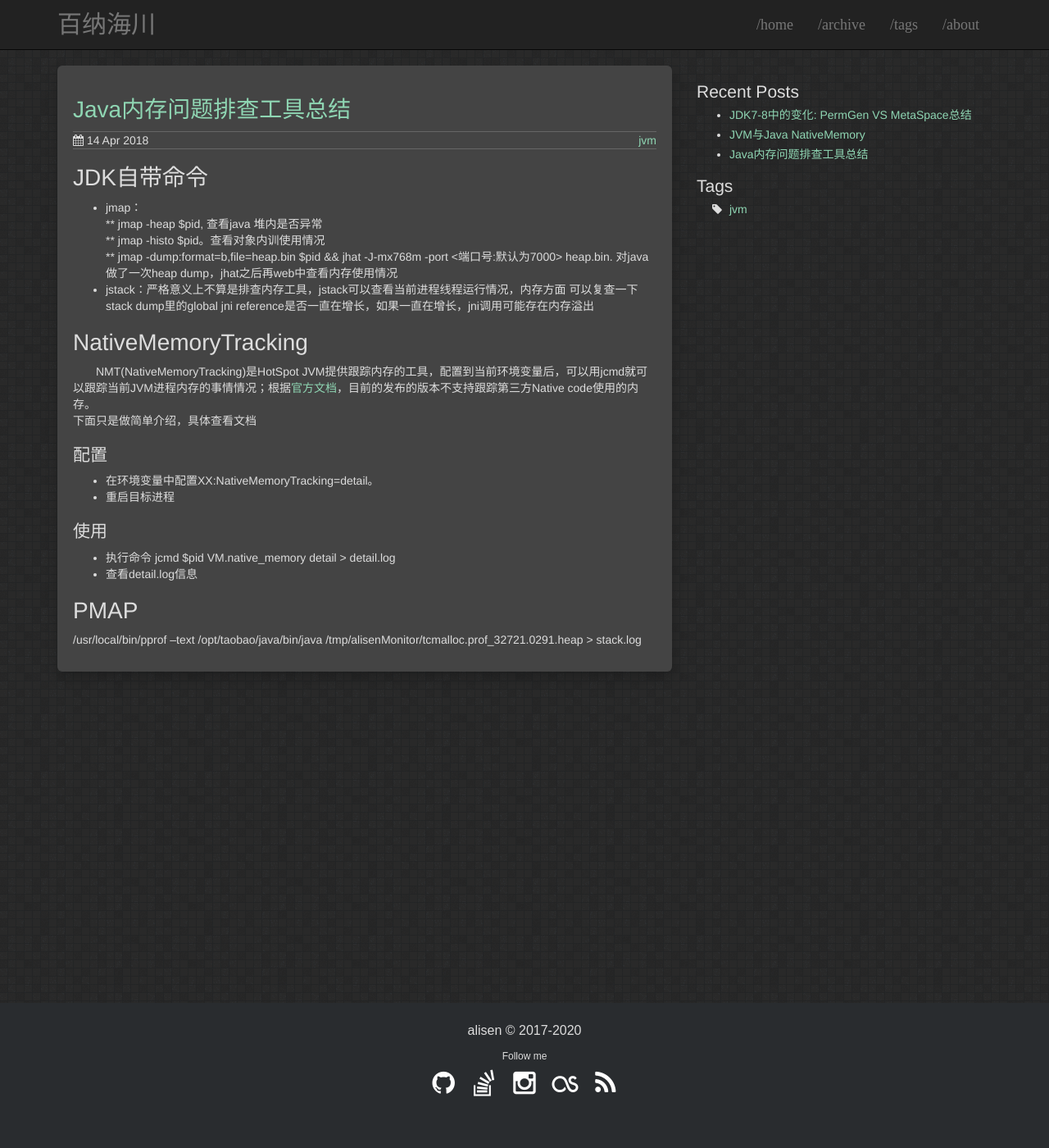
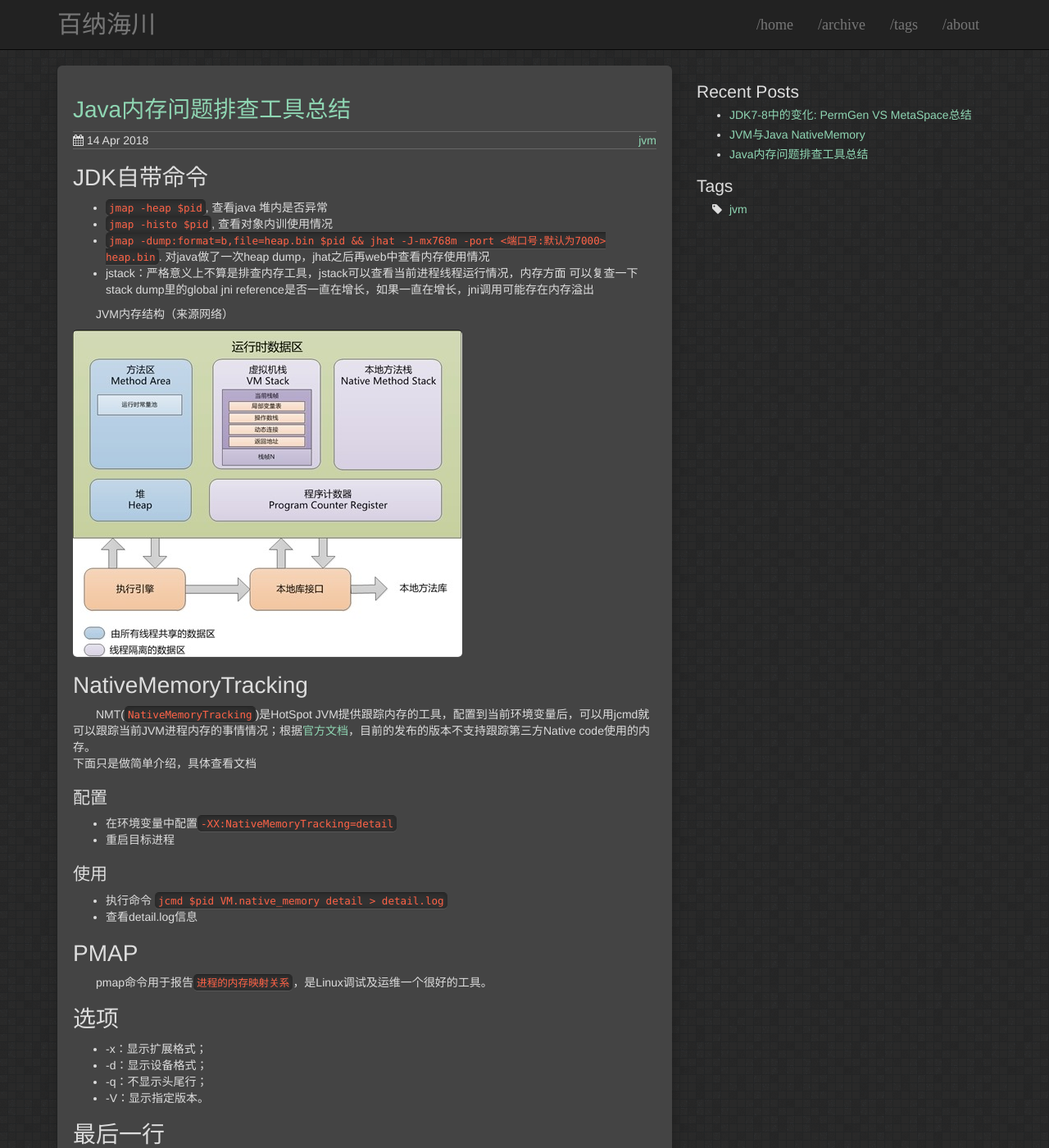
Before and after one commit to igithu/summary, a Jekyll site: the page built from _posts/2018-04-14-jvm-memory-tools.md, in a window 1280 px wide and 1400 px high. Shown: the whole window at 82% size. Built offline with Jekyll 4.4.1, drawn with Linux system fonts in a browser that asks for light colours; some of the changed text lies outside the part shown.

Commit message:
Update 2018-04-14-jvm-memory-tools.md

```diff
--- a/_posts/2018-04-14-jvm-memory-tools.md
+++ b/_posts/2018-04-14-jvm-memory-tools.md
@@ -6,27 +6,52 @@ tags: jvm
 ---
 
 # JDK自带命令
-* jmap：
-** jmap -heap $pid, 查看java 堆内是否异常
-** jmap -histo  $pid。查看对象内训使用情况
-** jmap -dump:format=b,file=heap.bin $pid && jhat -J-mx768m -port <端口号:默认为7000> heap.bin.  对java做了一次heap dump，jhat之后再web中查看内存使用情况
+* `jmap -heap $pid`, 查看java 堆内是否异常
+* `jmap -histo  $pid`, 查看对象内训使用情况
+* `jmap -dump:format=b,file=heap.bin $pid && jhat -J-mx768m -port <端口号:默认为7000> heap.bin`.  对java做了一次heap dump，jhat之后再web中查看内存使用情况
 * jstack：严格意义上不算是排查内存工具，jstack可以查看当前进程线程运行情况，内存方面 可以复查一下stack dump里的global jni reference是否一直在增长，如果一直在增长，jni调用可能存在内存溢出
+
+&emsp;&emsp;JVM内存结构（来源网络）
+
+![image01](https://igithu.github.io/summary/images/jvm-heap.jpg)
 
 
 # NativeMemoryTracking
-&emsp;&emsp;NMT(NativeMemoryTracking)是HotSpot JVM提供跟踪内存的工具，配置到当前环境变量后，可以用jcmd就可以跟踪当前JVM进程内存的事情情况；根据[官方文档](https://docs.oracle.com/javase/8/docs/technotes/guides/vm/nmt-8.html)，目前的发布的版本不支持跟踪第三方Native code使用的内存。
+&emsp;&emsp;NMT(`NativeMemoryTracking`)是HotSpot JVM提供跟踪内存的工具，配置到当前环境变量后，可以用jcmd就可以跟踪当前JVM进程内存的事情情况；根据[官方文档](https://docs.oracle.com/javase/8/docs/technotes/guides/vm/nmt-8.html)，目前的发布的版本不支持跟踪第三方Native code使用的内存。
 下面只是做简单介绍，具体查看文档
 
 ## 配置
-* 在环境变量中配置XX:NativeMemoryTracking=detail。
+* 在环境变量中配置`-XX:NativeMemoryTracking=detail`
 * 重启目标进程
 
 ## 使用
-* 执行命令 jcmd $pid VM.native_memory detail > detail.log
+* 执行命令 `jcmd $pid VM.native_memory detail > detail.log`
 * 查看detail.log信息
 
 
 # PMAP
+&emsp;&emsp;pmap命令用于报告`进程的内存映射关系`，是Linux调试及运维一个很好的工具。
+
+# 选项
+* -x：显示扩展格式；
+* -d：显示设备格式；
+* -q：不显示头尾行；
+* -V：显示指定版本。
+
+# 最后一行
+* `mapped` 表示该进程映射的虚拟地址空间大小，也就是该进程预先分配的虚拟内存大小，即ps出的vsz
+* `writeable/private` 表示进程所占用的私有地址空间大小，也就是该进程实际使用的内存大小
+* `shared` 表示进程和其他进程共享的内存大小
+
+# 关于anon
+&emsp;&emsp;这里面特意查了下，根据Stack Overflow上面的解释很多：`anon实际上是通过malloc或者mmap底层函数调用接口进行内存分配的`，如果看到很多分配内存大小一样的anon，一般都是在线程栈里面也会分配的内存部分
 
 
-/usr/local/bin/pprof --text /opt/taobao/java/bin/java /tmp/alisenMonitor/tcmalloc.prof_32721.0291.heap > stack.log
+
+
+# 参考文档
+
+[记一次java native memory增长问题的排查](http://blog.2baxb.me/archives/918)
+[进程物理内存远大于Xmx的问题分析](http://lovestblog.cn/blog/2015/08/21/rssxmx/)
+[gperftools做堆外内存分析（案例JVM Inflater 内存泄漏分析）](http://www.dylan326.com/2017/09/28/gperftools/)
+[Trying to locate a leak! What does anon mean for pmap?](https://stackoverflow.com/questions/1477885/trying-to-locate-a-leak-what-does-anon-mean-for-pmap)
```
